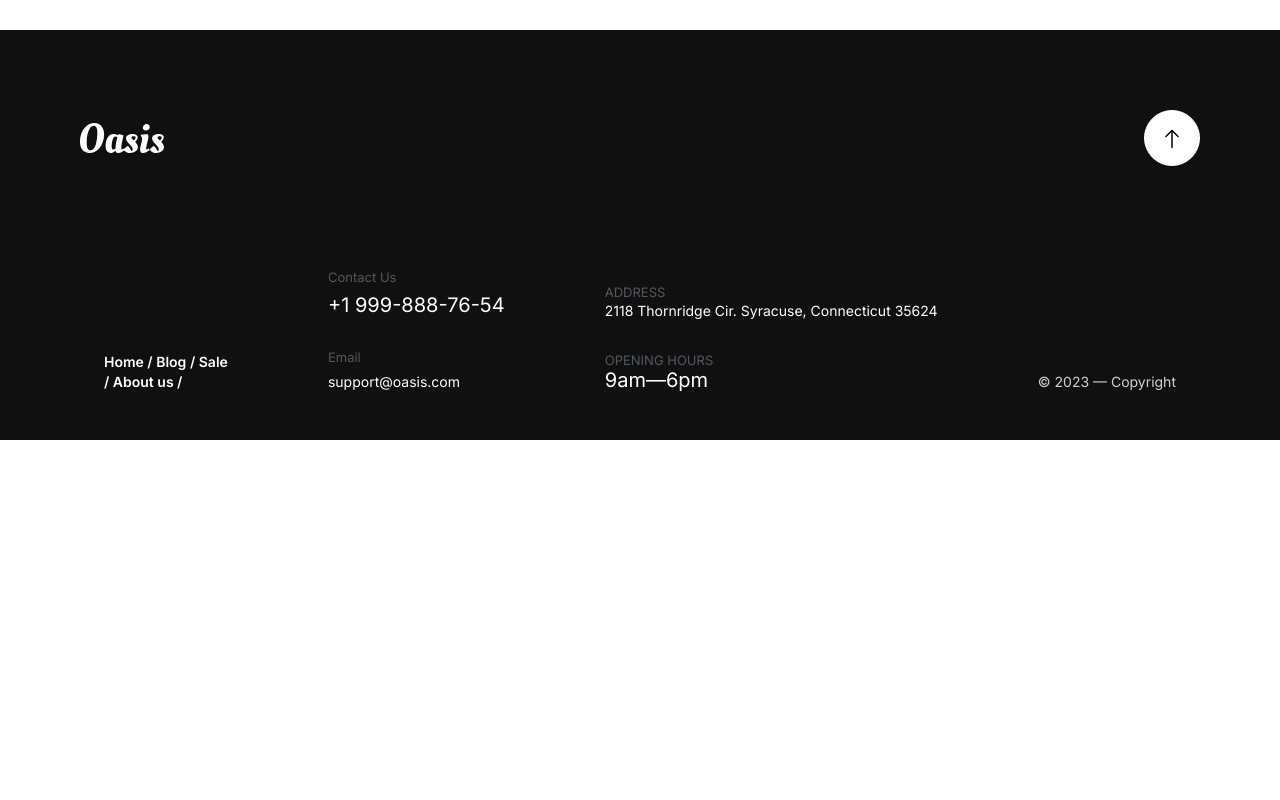
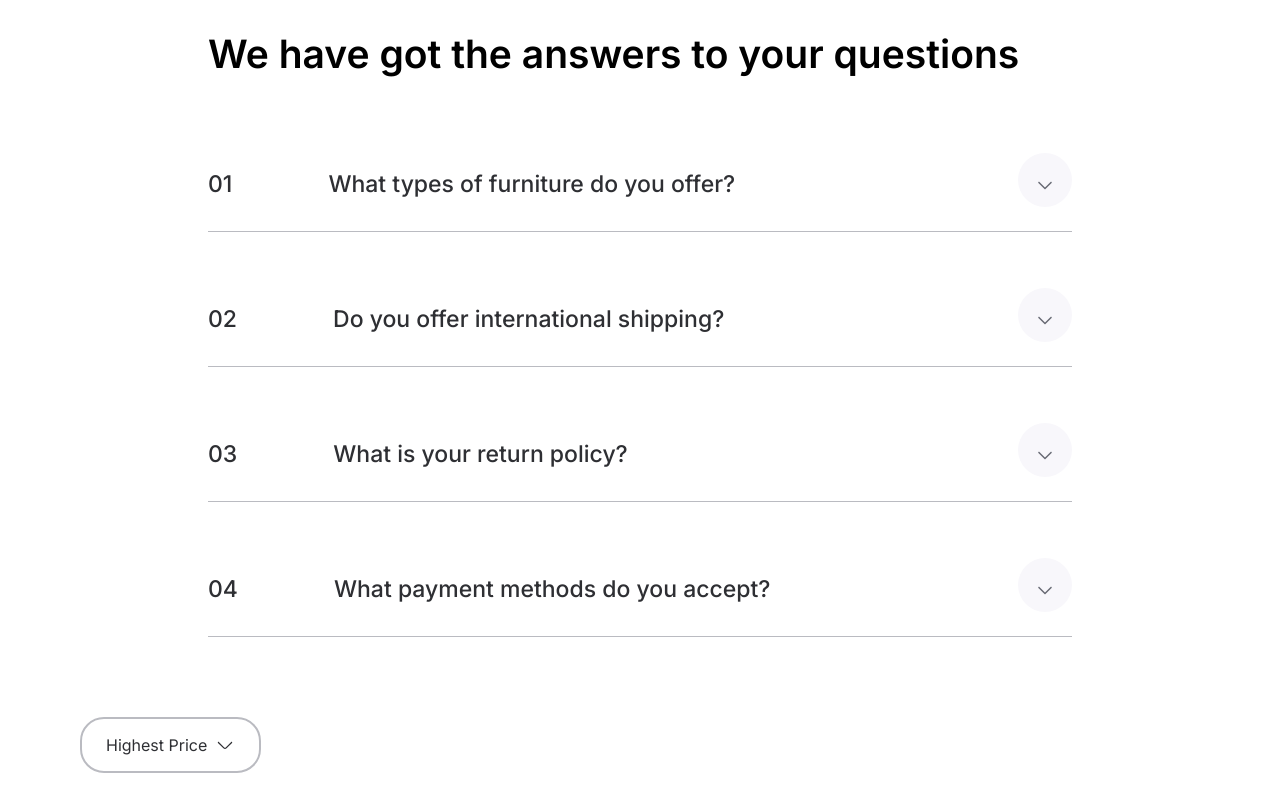
Before and after one commit to Harshit-Maurya838/oasis, a React (Vite) app in the folder client/: page / in a window 1280 px wide. Shown: the part 2260-3060 px from the top of the page. Before the commit the page ends 2700 px from the top, so only its background shows below. Built offline with nearby package versions, Linux system fonts and the light colour scheme.

Commit message:
add:dropdown menu with opening animation

```diff
--- a/client/src/App.jsx
+++ b/client/src/App.jsx
@@ -5,6 +5,7 @@ import oasisLogo from '/Oasis.svg'
 import Footer from './components/ui/footer.ui.component'
 import Categories from './components/ui/categories.ui.component'
 import FaQ from './components/ui/faq.ui.component'
+import DropDown from './components/utils/dropdown.utils.component'
 
 function App() {
 
@@ -14,7 +15,8 @@ function App() {
         <section id="main-body">
             <HeroSection />
             <Categories />
-            {/* <FaQ /> */}
+            <FaQ />
+            <DropDown />
         </section>
         <Footer />
     </>
--- a/client/src/components/icons/chevronDown.icon.component.jsx
+++ b/client/src/components/icons/chevronDown.icon.component.jsx
@@ -1,10 +1,10 @@
 import React from 'react'
 
-function ChevronDown({ width, height = width, boxFill, fill }) {
+function ChevronDown({ width, height = width, boxFill , classname }) {
   return (
-    <svg width={width} height={height} viewBox="0 0 24 24" fill={boxFill} xmlns="http://www.w3.org/2000/svg">
+    <svg className={classname} width={width} height={height} viewBox="0 0 24 24" fill={boxFill} xmlns="http://www.w3.org/2000/svg">
       <g id="chevron-down">
-        <path id="Vector" d="M12 16.8C11.3 16.8 10.6 16.53 10.07 16L3.55002 9.48001C3.26002 9.19001 3.26002 8.71001 3.55002 8.42001C3.84002 8.13001 4.32002 8.13001 4.61002 8.42001L11.13 14.94C11.61 15.42 12.39 15.42 12.87 14.94L19.39 8.42001C19.68 8.13001 20.16 8.13001 20.45 8.42001C20.74 8.71001 20.74 9.19001 20.45 9.48001L13.93 16C13.4 16.53 12.7 16.8 12 16.8Z" fill={fill} />
+        <path id="Vector" d="M12 16.8C11.3 16.8 10.6 16.53 10.07 16L3.55002 9.48001C3.26002 9.19001 3.26002 8.71001 3.55002 8.42001C3.84002 8.13001 4.32002 8.13001 4.61002 8.42001L11.13 14.94C11.61 15.42 12.39 15.42 12.87 14.94L19.39 8.42001C19.68 8.13001 20.16 8.13001 20.45 8.42001C20.74 8.71001 20.74 9.19001 20.45 9.48001L13.93 16C13.4 16.53 12.7 16.8 12 16.8Z" />
       </g>
     </svg>
 
--- /dev/null
+++ b/client/src/components/utils/dropdown.utils.component.jsx
@@ -0,0 +1,43 @@
+import React, { useState } from "react";
+import "../../styles/utils/utils.styles.css";
+import "../../styles/utils/dropdown.utils.styles.css";
+import "../../components/utils/dropdown.utils.component";
+import "../../styles/utils/animations.utils.styles.css";
+import ChevronDown from "../../components/icons/chevronDown.icon.component";
+
+function DropDown({ items }) {
+  const [isOpen, setIsOpen] = useState(false);
+
+  return (
+    <div
+      onClick={() => {
+        setIsOpen(!isOpen);
+      }}
+      className={`maindom ${isOpen ? "active" : ""}`}
+    >
+      <div className="dropdom">
+        <span>Highest Price</span>
+        <ChevronDown
+          width={20}
+          classname={`${isOpen ? "activechevron" : ""} dropchevron`}
+        />
+      </div>
+      <div className="dropitems swipedown">
+        <div className="item fadein">items</div>
+        <div className="item fadein">items</div>
+        <div className="item fadein">items</div>
+        <div className="item fadein">items</div>
+        <div className="item fadein">items</div>
+        <div className="item fadein">items</div>
+      </div>
+    </div>
+  );
+}
+
+export default DropDown;
+
+// Items expected array format
+// items = [{
+//     'itemname':"",
+//     'itemcallback':""
+// }]
--- /dev/null
+++ b/client/src/styles/utils/animations.utils.styles.css
@@ -0,0 +1,35 @@
+.fadein{
+    animation-name: fadein;
+    animation-fill-mode: forwards;
+    animation-iteration-count: 1;
+    animation-direction: normal;
+    animation-timing-function: cubic-bezier(.74,-0.43,0,1.7);
+    animation-duration:1s;
+}
+.swipedown{
+    animation-name: swipedown;
+    animation-fill-mode: forwards;
+    animation-iteration-count: 1;
+    animation-direction: normal;
+    animation-timing-function: cubic-bezier(.74,-0.43,0,1.7);
+    animation-duration:0.5s;
+    transform-origin: top;
+}
+
+@keyframes fadein {
+    0%{
+        opacity: 0;
+    }
+    100%{
+        opacity: 1;
+    }
+}
+@keyframes swipedown {
+    0%{
+        transform: scaleY(0);
+    }
+    100%{
+        transform: scaleY(1);
+        opacity:1;
+    }
+}
--- /dev/null
+++ b/client/src/styles/utils/dropdown.utils.styles.css
@@ -0,0 +1,67 @@
+.maindom{
+    position: relative;
+    padding: 16px 24px;
+    border: 2px solid var(--g200);
+    max-width: fit-content;
+    width: fit-content;
+    height: max-content;
+    border-radius: 24px;
+    cursor: pointer;
+    transition: var(--transitionDuration);
+}
+
+.dropdom{
+    width: 100%;
+    display: flex;
+    flex-direction: row;
+    align-items: center;
+    justify-content: space-around;
+    gap: 8px;
+}
+
+.dropitems{
+    display: none;
+    flex-direction:column;
+    gap: 10px;
+    position: absolute;
+    top:50px;
+    left: -2px;
+    width: 101.5%;
+    background-color: var(--bgPrimary);
+    border: 2px solid var(--g200);
+    border-radius: 24px;
+    border-top:0;
+    border-top-right-radius: 0;
+    border-top-left-radius: 0;
+    transition: var(--transitionDuration);
+}
+
+.dropdom span{
+    color: var(--heading-main);
+}
+
+.dropchevron{
+    fill: var(--heading-main);
+    transition: var(--transitionDuration);
+}
+
+.active{
+    border-bottom-left-radius: 0;
+    border-bottom-right-radius: 0;
+    border-bottom:0;
+}
+
+.active .dropitems{
+    display: flex;
+    animation-delay: .1s;
+    opacity: 0;
+}
+
+.activechevron{
+    transform: rotateZ(-180deg);
+}
+
+.item{
+    width: 100%;
+    padding: 10px 20px ;
+}
```
